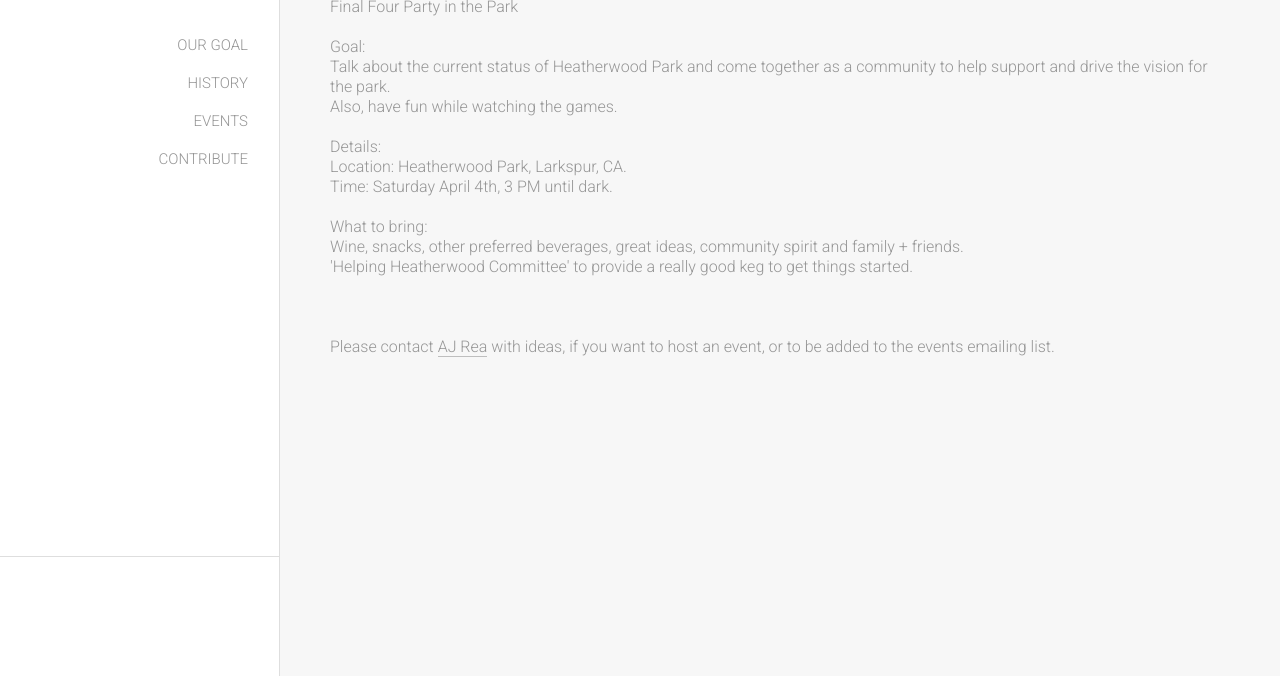
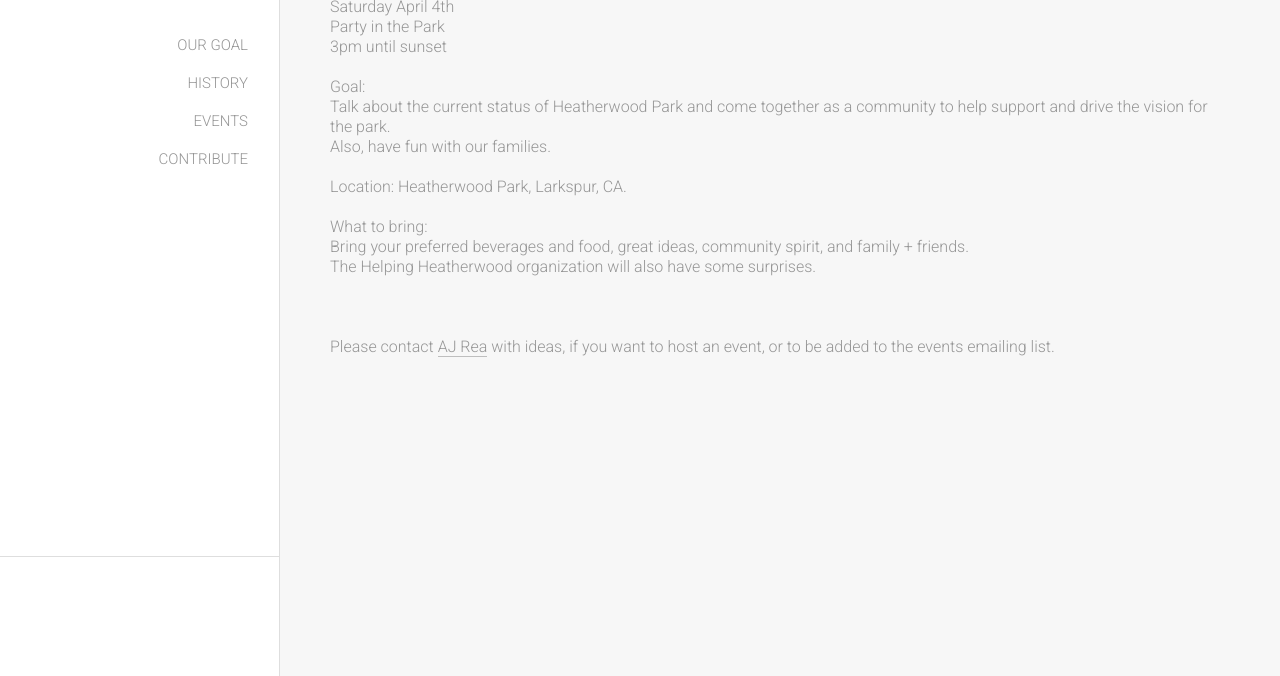
Before and after one commit to jhunnewell/HeatherwoodPark, a plain HTML site: page events.html in a window 1280 px wide. Shown: the part 124-800 px from the top of the page. Drawn offline with nearby package versions, Linux system fonts and the light colour scheme; a web font is replaced by a local one.

Commit message:
Update events.html

```diff
--- a/events.html
+++ b/events.html
@@ -111,19 +111,19 @@
 				<div id="main">
 
 				<h2><span>Events</span></h2>
-
-Final Four Party in the Park<br>
+Saturday April 4th<br>
+Party in the Park<br>
+3pm until sunset<br>
 <br>
 Goal:<br>Talk about the current status of Heatherwood Park and come together as a community to help support and drive the vision for the park.<br>
-Also, have fun while watching the games.<br>
+Also, have fun with our families.<br>
 <br>
-Details:<br>
 Location: Heatherwood Park, Larkspur, CA.<br>
-Time: Saturday April 4th, 3 PM until dark.<br>
+
 <br>
 What to bring:<br>
-Wine, snacks, other preferred beverages, great ideas, community spirit and family + friends.
-<br>'Helping Heatherwood Committee' to provide a really good keg to get things started.
+Bring your preferred beverages and food, great ideas, community spirit, and family + friends.
+<br>The Helping Heatherwood organization will also have some surprises.
 <br><br><br><br>
 
 				Please contact <a href="mailto:ajrea@me.com">AJ Rea</a> with ideas, if you want to host an event, or to be added to the events emailing list.
```
